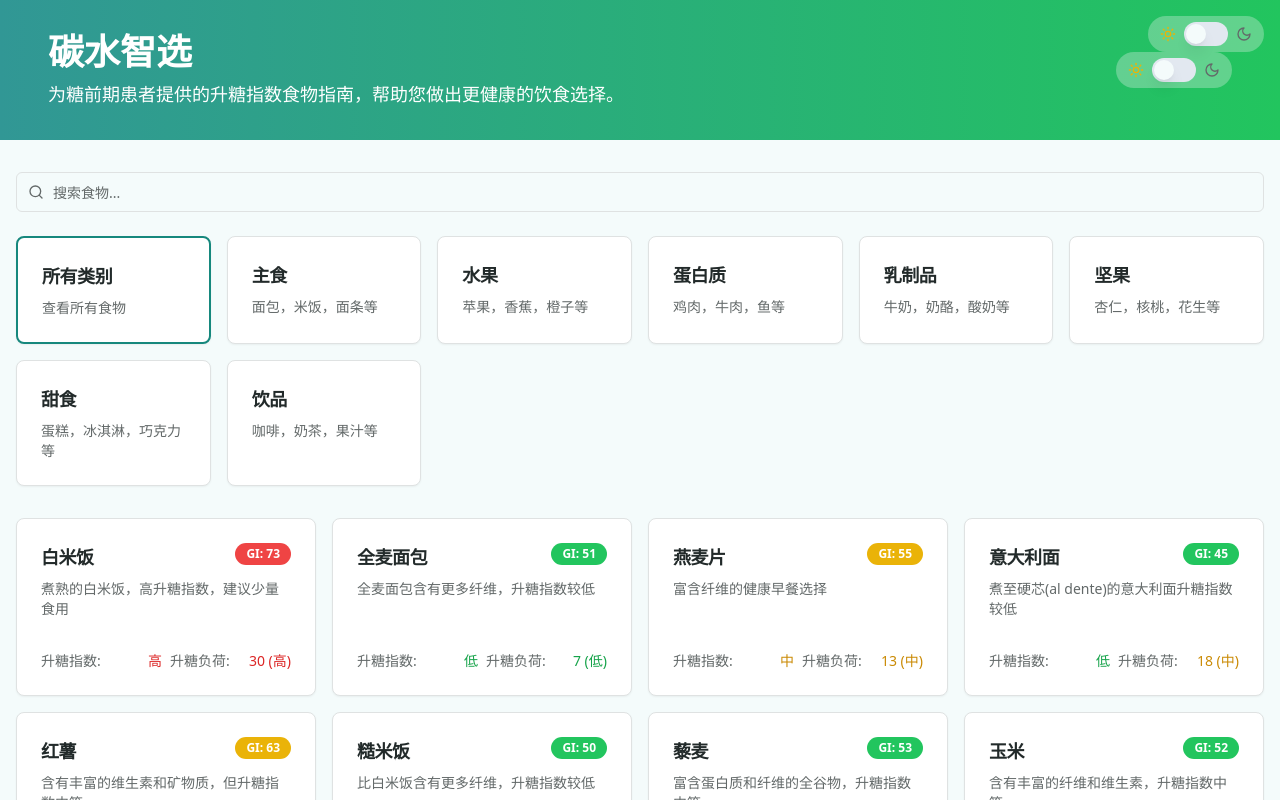
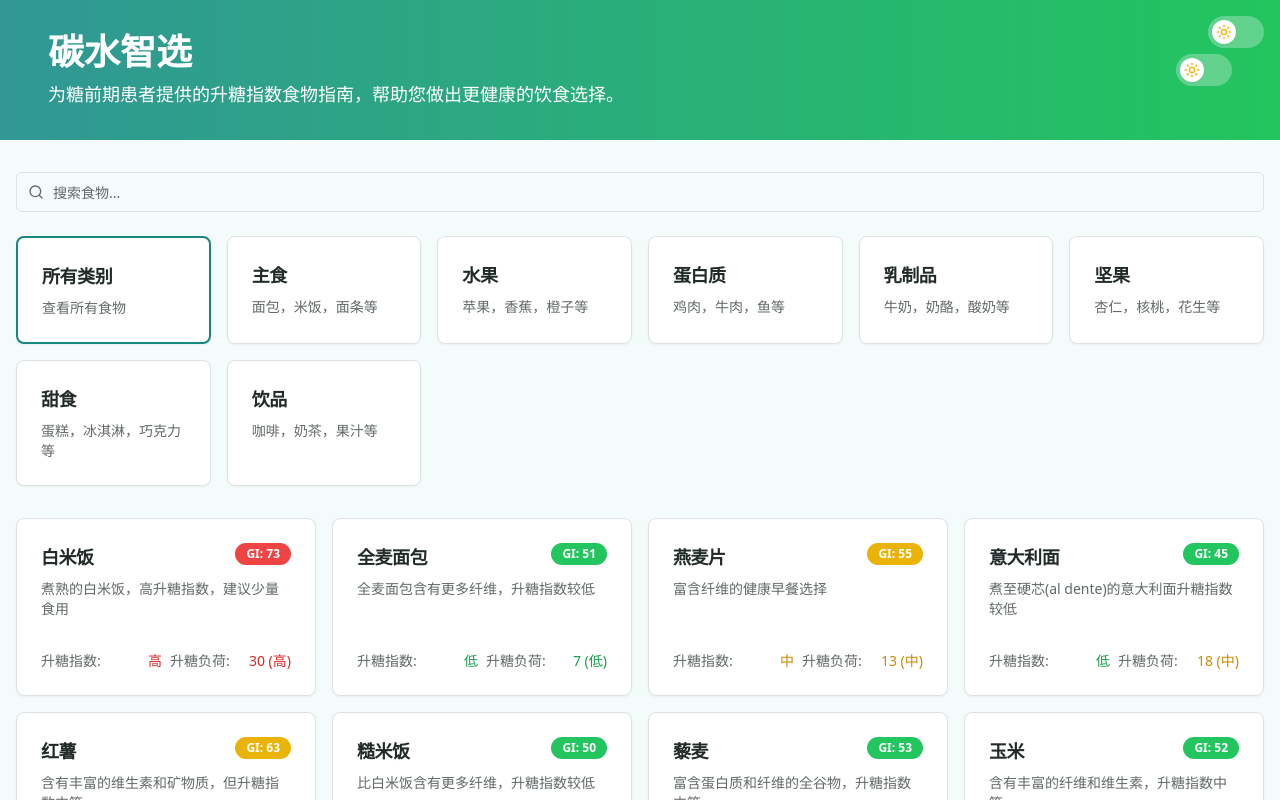
Before and after one commit to dongqing66/carb-smart-choices, a React (Vite) app: page / in a window 1280 px wide. Shown: the top 800 px of the page. Built offline with nearby package versions, Linux system fonts and the light colour scheme.

Commit message:
Refactor: Display sun/moon icons in theme toggle
Replaced the switch with sun/moon icons in the theme toggle, showing only the relevant icon based on the current theme.

```diff
--- a/src/components/ThemeToggle.tsx
+++ b/src/components/ThemeToggle.tsx
@@ -4,7 +4,6 @@
 import * as React from "react";
 import { useTheme } from "next-themes";
 import { Sun, Moon } from "lucide-react";
-import { Switch } from "@/components/ui/switch";
 
 export function ThemeToggle() {
   const { theme, setTheme } = useTheme();
@@ -15,7 +14,7 @@ export function ThemeToggle() {
     setMounted(true);
   }, []);
 
-  // 处理主题切换
+  // Handle theme toggle
   const handleToggle = () => {
     setTheme(theme === "dark" ? "light" : "dark");
   };
@@ -23,14 +22,22 @@ export function ThemeToggle() {
   if (!mounted) return null;
 
   return (
-    <div className="flex items-center space-x-2 bg-muted/30 px-3 py-1.5 rounded-full transition-all duration-300">
-      <Sun className={`h-4 w-4 transition-all duration-300 ${theme === 'light' ? 'text-yellow-500' : 'text-muted-foreground'}`} />
-      <Switch
-        checked={theme === "dark"}
-        onCheckedChange={handleToggle}
-        className="data-[state=checked]:bg-primary data-[state=unchecked]:bg-slate-200 dark:data-[state=unchecked]:bg-slate-700"
-      />
-      <Moon className={`h-4 w-4 transition-all duration-300 ${theme === 'dark' ? 'text-blue-400' : 'text-muted-foreground'}`} />
-    </div>
+    <button
+      onClick={handleToggle}
+      className="relative flex h-8 w-14 items-center justify-center rounded-full bg-muted/30 p-1 transition-colors duration-300"
+      aria-label={theme === "dark" ? "Switch to light mode" : "Switch to dark mode"}
+    >
+      <div
+        className={`absolute inset-y-1 ${
+          theme === "dark" ? "right-1" : "left-1"
+        } flex h-6 w-6 items-center justify-center rounded-full bg-white shadow-sm transition-all duration-300`}
+      >
+        {theme === "dark" ? (
+          <Moon className="h-4 w-4 text-blue-400" />
+        ) : (
+          <Sun className="h-4 w-4 text-yellow-500" />
+        )}
+      </div>
+    </button>
   );
 }
```
